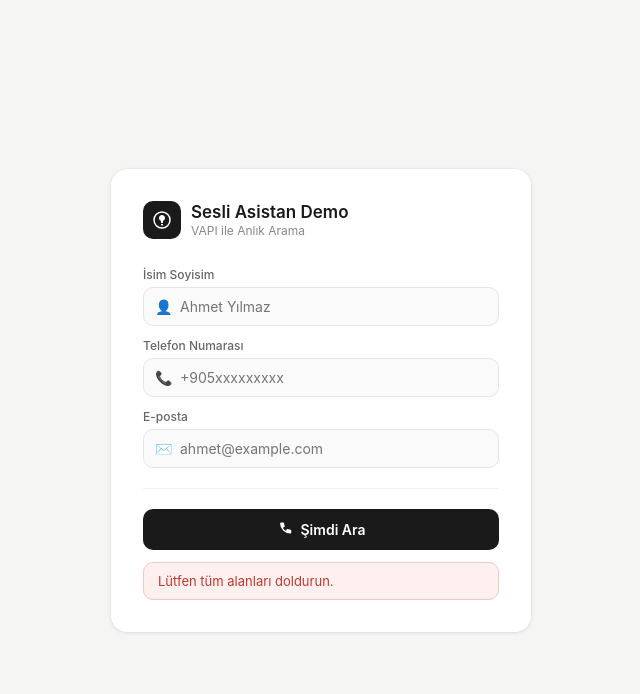
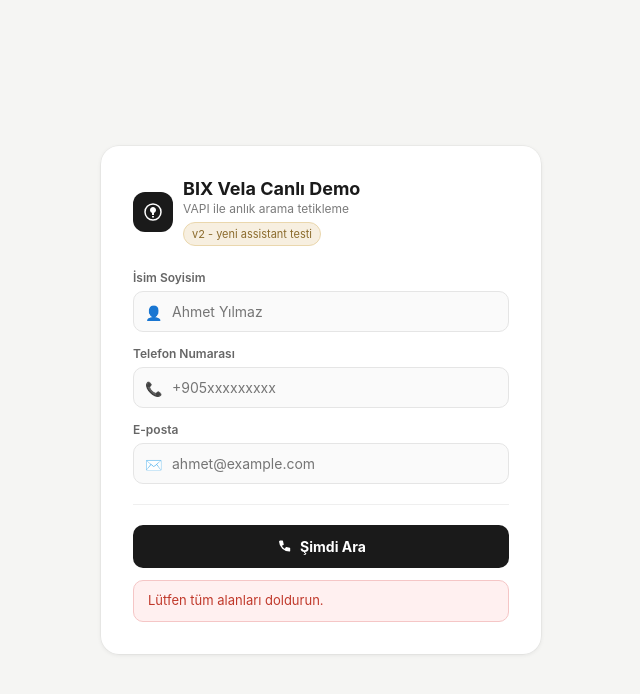
Before and after one commit to weliakcay/vapi-demo, a plain HTML site: page index.html in a window 1280 px wide. Both pictures are taken after a click on the button "Şimdi Ara". Shown: the whole page, without its empty margins (319-959 px from the left). Drawn offline with Linux system fonts and the light colour scheme.

Commit message:
Revamp index.html for BIX Vela Live Demo
Updated the HTML structure and styling for the demo page, including changes to the title, layout, and form fields.

```diff
--- a/index.html
+++ b/index.html
@@ -1,32 +1,183 @@
 <!DOCTYPE html>
 <html lang="tr">
 <head>
-<meta charset="UTF-8">
-<meta name="viewport" content="width=device-width, initial-scale=1.0">
-<title>Sesli Asistan Demo</title>
+  <meta charset="UTF-8" />
+  <meta name="viewport" content="width=device-width, initial-scale=1.0" />
+  <title>BIX Vela Canlı Demo</title>
   <style>
     * { box-sizing: border-box; margin: 0; padding: 0; }
-  body { font-family: -apple-system, BlinkMacSystemFont, 'Segoe UI', sans-serif; background: #f5f5f3; min-height: 100vh; display: flex; align-items: center; justify-content: center; padding: 1.5rem; }
-  .card { background: #fff; border-radius: 16px; padding: 2rem; max-width: 420px; width: 100%; box-shadow: 0 1px 4px rgba(0,0,0,0.08), 0 0 0 0.5px rgba(0,0,0,0.06); }
-  .brand-row { display: flex; align-items: center; gap: 10px; margin-bottom: 1.75rem; }
-  .brand-icon { width: 38px; height: 38px; border-radius: 10px; background: #1a1a1a; display: flex; align-items: center; justify-content: center; flex-shrink: 0; }
-  .brand-title { font-size: 17px; font-weight: 600; color: #1a1a1a; }
-  .brand-sub { font-size: 12px; color: #888; margin-top: 1px; }
-  .field-label { font-size: 12px; color: #666; display: block; margin-bottom: 5px; font-weight: 500; }
-  .field-wrap { position: relative; margin-bottom: 12px; }
-  .field-icon { position: absolute; left: 12px; top: 50%; transform: translateY(-50%); font-size: 14px; pointer-events: none; }
-  input { width: 100%; padding: 10px 12px 10px 36px; border: 1px solid #e5e5e5; border-radius: 10px; font-size: 14px; font-family: inherit; background: #fafafa; color: #1a1a1a; outline: none; transition: border 0.15s, background 0.15s; }
-  input:focus { border-color: #bbb; background: #fff; }
-  .divider { border: none; border-top: 1px solid #f0f0f0; margin: 1.25rem 0; }
-  .call-btn { width: 100%; padding: 12px; border-radius: 10px; border: none; cursor: pointer; font-size: 14px; font-weight: 600; font-family: inherit; background: #1a1a1a; color: #fff; display: flex; align-items: center; justify-content: center; gap: 8px; transition: opacity 0.15s, transform 0.1s; margin-top: 4px; }
-  .call-btn:hover { opacity: 0.82; }
-  .call-btn:active { transform: scale(0.98); }
-  .call-btn:disabled { opacity: 0.45; cursor: not-allowed; transform: none; }
-  .status { font-size: 13px; padding: 10px 14px; border-radius: 10px; margin-top: 12px; display: none; }
-  .status.success { display: block; background: #f0faf4; color: #1a7a4a; border: 1px solid #b7e4ca; }
-  .status.error { display: block; background: #fff0f0; color: #c0392b; border: 1px solid #f5c6c6; }
-  .pulse { animation: pulse 1.2s infinite; }
-  @keyframes pulse { 0%,100%{opacity:1}50%{opacity:0.4} }
+
+    body {
+      font-family: -apple-system, BlinkMacSystemFont, "Segoe UI", sans-serif;
+      background: #f5f5f3;
+      min-height: 100vh;
+      display: flex;
+      align-items: center;
+      justify-content: center;
+      padding: 1.5rem;
+      color: #1a1a1a;
+    }
+
+    .card {
+      background: #ffffff;
+      border-radius: 18px;
+      padding: 2rem;
+      max-width: 440px;
+      width: 100%;
+      box-shadow: 0 1px 4px rgba(0,0,0,0.08), 0 0 0 0.5px rgba(0,0,0,0.06);
+    }
+
+    .brand-row {
+      display: flex;
+      align-items: center;
+      gap: 10px;
+      margin-bottom: 1.5rem;
+    }
+
+    .brand-icon {
+      width: 40px;
+      height: 40px;
+      border-radius: 12px;
+      background: #1a1a1a;
+      display: flex;
+      align-items: center;
+      justify-content: center;
+      flex-shrink: 0;
+    }
+
+    .brand-title {
+      font-size: 18px;
+      font-weight: 700;
+      color: #1a1a1a;
+    }
+
+    .brand-sub {
+      font-size: 12px;
+      color: #7b7b7b;
+      margin-top: 2px;
+    }
+
+    .version-tag {
+      display: inline-block;
+      margin-top: 6px;
+      font-size: 11px;
+      color: #8b6b2c;
+      background: #f7efe0;
+      border: 1px solid #ead7ad;
+      border-radius: 999px;
+      padding: 4px 8px;
+    }
+
+    .field-label {
+      font-size: 12px;
+      color: #666;
+      display: block;
+      margin-bottom: 6px;
+      font-weight: 600;
+    }
+
+    .field-wrap {
+      position: relative;
+      margin-bottom: 14px;
+    }
+
+    .field-icon {
+      position: absolute;
+      left: 12px;
+      top: 50%;
+      transform: translateY(-50%);
+      font-size: 14px;
+      pointer-events: none;
+    }
+
+    input {
+      width: 100%;
+      padding: 11px 12px 11px 38px;
+      border: 1px solid #e5e5e5;
+      border-radius: 10px;
+      font-size: 14px;
+      font-family: inherit;
+      background: #fafafa;
+      color: #1a1a1a;
+      outline: none;
+      transition: border-color 0.15s ease, background 0.15s ease;
+    }
+
+    input:focus {
+      border-color: #bbb;
+      background: #fff;
+    }
+
+    .divider {
+      border: none;
+      border-top: 1px solid #efefef;
+      margin: 1.25rem 0;
+    }
+
+    .call-btn {
+      width: 100%;
+      padding: 13px;
+      border-radius: 10px;
+      border: none;
+      cursor: pointer;
+      font-size: 14px;
+      font-weight: 700;
+      font-family: inherit;
+      background: #1a1a1a;
+      color: #fff;
+      display: flex;
+      align-items: center;
+      justify-content: center;
+      gap: 8px;
+      transition: opacity 0.15s ease, transform 0.1s ease;
+      margin-top: 4px;
+    }
+
+    .call-btn:hover {
+      opacity: 0.88;
+    }
+
+    .call-btn:active {
+      transform: scale(0.98);
+    }
+
+    .call-btn:disabled {
+      opacity: 0.5;
+      cursor: not-allowed;
+      transform: none;
+    }
+
+    .status {
+      font-size: 13px;
+      padding: 10px 14px;
+      border-radius: 10px;
+      margin-top: 12px;
+      display: none;
+      line-height: 1.5;
+    }
+
+    .status.success {
+      display: block;
+      background: #f0faf4;
+      color: #1a7a4a;
+      border: 1px solid #b7e4ca;
+    }
+
+    .status.error {
+      display: block;
+      background: #fff0f0;
+      color: #c0392b;
+      border: 1px solid #f5c6c6;
+    }
+
+    .pulse {
+      animation: pulse 1.2s infinite;
+    }
+
+    @keyframes pulse {
+      0%, 100% { opacity: 1; }
+      50% { opacity: 0.4; }
+    }
   </style>
 </head>
 <body>
@@ -40,8 +191,9 @@
         </svg>
       </div>
       <div>
-      <div class="brand-title">Sesli Asistan Demo</div>
-      <div class="brand-sub">VAPI ile Anlık Arama</div>
+        <div class="brand-title">BIX Vela Canlı Demo</div>
+        <div class="brand-sub">VAPI ile anlık arama tetikleme</div>
+        <div class="version-tag">v2 - yeni assistant testi</div>
       </div>
     </div>
 
@@ -52,6 +204,7 @@
         <input type="text" id="name" placeholder="Ahmet Yılmaz" />
       </div>
     </div>
+
     <div>
       <label class="field-label">Telefon Numarası</label>
       <div class="field-wrap">
@@ -59,6 +212,7 @@
         <input type="tel" id="phone" placeholder="+905xxxxxxxxx" />
       </div>
     </div>
+
     <div>
       <label class="field-label">E-posta</label>
       <div class="field-wrap">
@@ -67,7 +221,7 @@
       </div>
     </div>
 
-  <div class="divider"></div>
+    <hr class="divider" />
 
     <button class="call-btn" id="call-btn" onclick="initiateCall()">
       <svg width="16" height="16" viewBox="0 0 16 16" fill="none">
@@ -80,38 +234,33 @@
   </div>
 
   <script>
-const VAPI_API_KEY    = "2a72c7b9-8091-4413-b99f-be41689e9467";
-const ASSISTANT_ID    = "2b83b987-a040-442f-bc7e-5b092ec573f1";
+    const APP_VERSION = "bix-vela-v2";
+    const VAPI_API_KEY = "41d9805e-beec-4abb-972d-bf53984740bd";
+    const ASSISTANT_ID = "2b83b987-a040-442f-bc7e-5b092ec573f1";
     const PHONE_NUMBER_ID = "9486f46a-0172-45df-986c-84922121bb1d";
 
     async function initiateCall() {
-  const name  = document.getElementById('name').value.trim();
-  const phone = document.getElementById('phone').value.trim();
-  const email = document.getElementById('email').value.trim();
-  const btn    = document.getElementById('call-btn');
-  const status = document.getElementById('status');
+      const name = document.getElementById("name").value.trim();
+      const phone = document.getElementById("phone").value.trim();
+      const email = document.getElementById("email").value.trim();
+      const btn = document.getElementById("call-btn");
+      const status = document.getElementById("status");
 
-  status.className = 'status';
+      status.className = "status";
+      status.textContent = "";
 
       if (!name || !phone || !email) {
-    status.className = 'status error';
-    status.textContent = 'Lütfen tüm alanları doldurun.';
+        status.className = "status error";
+        status.textContent = "Lütfen tüm alanları doldurun.";
         return;
       }
 
-  const firstName = name.split(' ')[0];
+      const firstName = name.split(" ")[0] || name;
 
       btn.disabled = true;
       btn.innerHTML = '<span class="pulse">⬤</span> Aranıyor...';
 
-  try {
-    const res = await fetch('https://api.vapi.ai/call', {
-      method: 'POST',
-      headers: {
-        'Content-Type': 'application/json',
-        'Authorization': 'Bearer ' + VAPI_API_KEY
-      },
-      body: JSON.stringify({
+      const payload = {
         assistantId: ASSISTANT_ID,
         phoneNumberId: PHONE_NUMBER_ID,
         customer: {
@@ -124,24 +273,47 @@ async function initiateCall() {
             email: email,
             phone: phone
           }
+        },
+        metadata: {
+          source: "github-pages-demo",
+          version: APP_VERSION
         }
-      })
+      };
+
+      console.log("Using assistant:", ASSISTANT_ID);
+      console.log("Payload:", payload);
+
+      try {
+        const res = await fetch("https://api.vapi.ai/call", {
+          method: "POST",
+          headers: {
+            "Content-Type": "application/json",
+            "Authorization": "Bearer " + VAPI_API_KEY
+          },
+          body: JSON.stringify(payload)
         });
 
         const data = await res.json();
+        console.log("Vapi response:", data);
 
-    if (res.ok) {
-      status.className = 'status success';
-      status.textContent = '✓ Arama başlatıldı! ' + phone + ' numarası aranıyor.';
-    } else {
+        if (!res.ok) {
           throw new Error(data.message || JSON.stringify(data));
         }
+
+        status.className = "status success";
+        status.textContent = "✓ Arama başlatıldı. " + phone + " numarası şimdi aranıyor.";
       } catch (err) {
-    status.className = 'status error';
-    status.textContent = 'Hata: ' + err.message;
+        console.error(err);
+        status.className = "status error";
+        status.textContent = "Hata: " + err.message;
       } finally {
         btn.disabled = false;
-    btn.innerHTML = 'Şimdi Ara';
+        btn.innerHTML = `
+          <svg width="16" height="16" viewBox="0 0 16 16" fill="none">
+            <path d="M3.5 2C3.5 1.72 3.72 1.5 4 1.5h2.5a.5.5 0 0 1 .49.39l.75 3.5a.5.5 0 0 1-.27.56L5.96 6.8c.6 1.32 1.62 2.34 2.94 2.94l.85-1.51a.5.5 0 0 1 .56-.27l3.5.75a.5.5 0 0 1 .39.49V12c0 .28-.22.5-.5.5A10.5 10.5 0 0 1 3 2.5.5.5 0 0 1 3.5 2z" fill="white"/>
+          </svg>
+          Şimdi Ara
+        `;
       }
     }
   </script>
```
Lines whose indentation alone changed are shown as unchanged.
